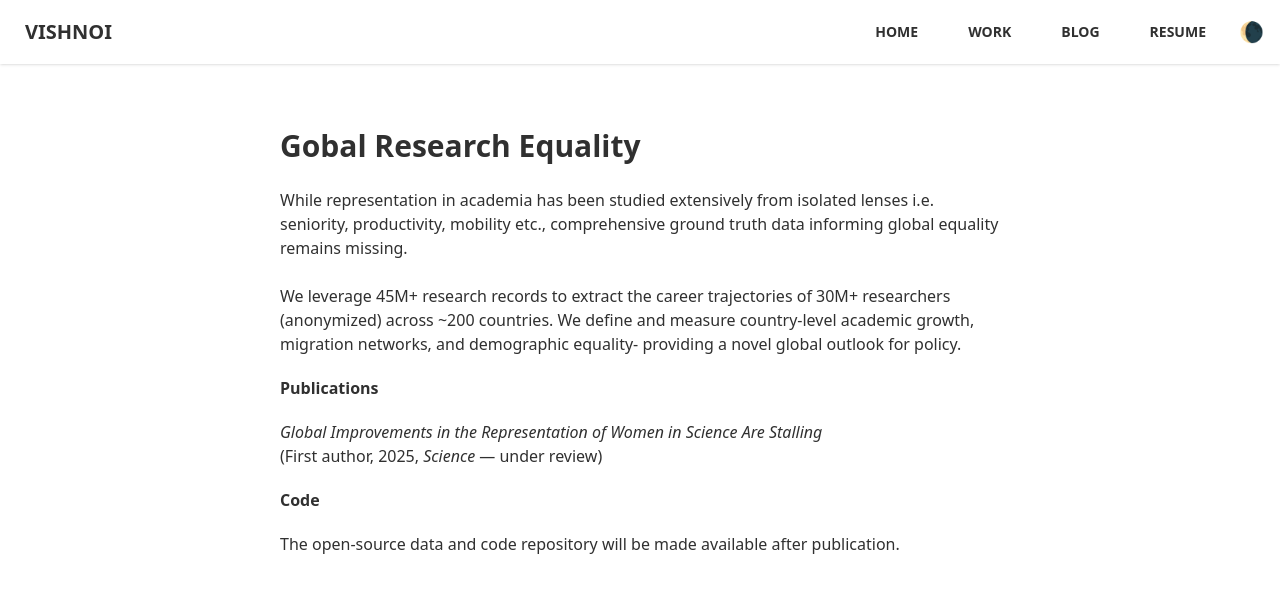
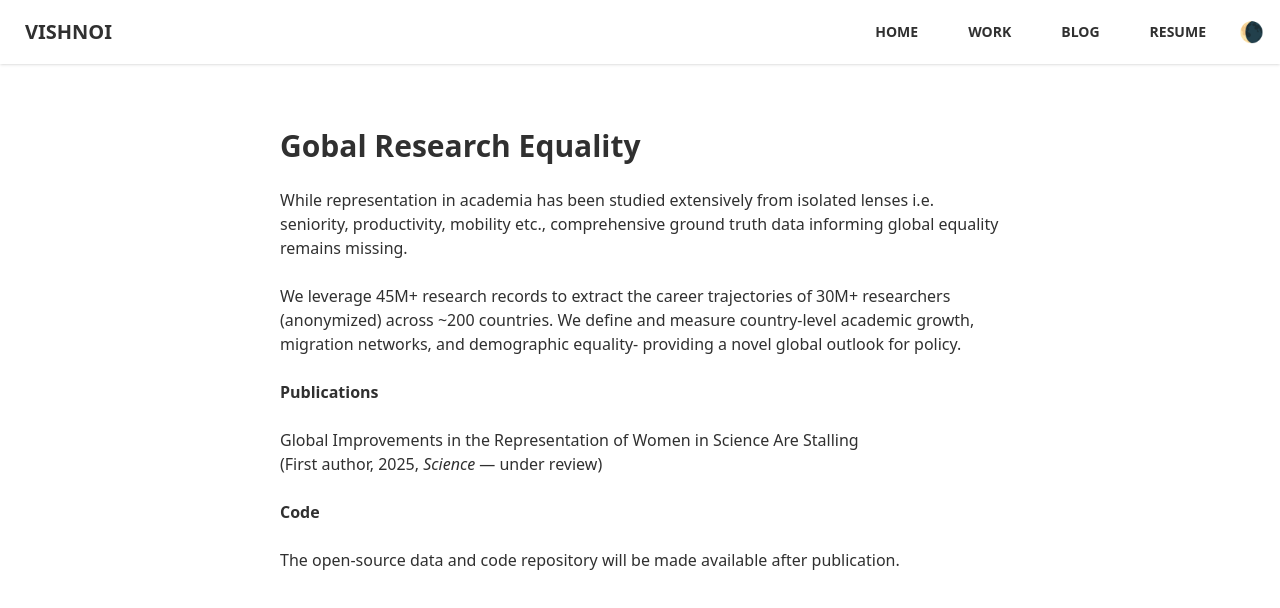
Before and after one commit to s-vishnoi/portfolio, a Vue app: page /demographics in a window 1280 px wide. Shown: the top 608 px of the page. Built offline with nearby package versions, Linux system fonts and the light colour scheme.

Commit message:
bike size

```diff
--- a/src/pages/Bikeability.vue
+++ b/src/pages/Bikeability.vue
@@ -5,11 +5,11 @@
             This dashboard visualizes bike traffic crashes and assigns bikeability scores across Chicago community areas.
             Users can glean quick insights and help identify areas for improvement.
         </p>
-      <div class="rounded-lg overflow-hidden shadow-md border border-gray-200">
+      <div class="rounded-lg overflow-hidden shadow-md">
         <iframe
           src="https://chicago-bike-dashboard.onrender.com"
-          width="100%"
-          height="900"
+          width="110%"
+          height="1000"
           style="border: none;"
         ></iframe>
       </div>
--- a/src/pages/Demographics.vue
+++ b/src/pages/Demographics.vue
@@ -18,14 +18,14 @@
 
     </p>
 
-    <h1 class="text-1.5xl font-bold mt-2 mb-0 leading-none">Publications</h1>
-    <p class="italic mt-0">
+    <h1 class="text-1.5xl font-bold mt-2 mb-1">Publications</h1>
+    <p>
       Global Improvements in the Representation of Women in Science Are Stalling <br>
       <span class="not-italic">(First author, 2025, <em>Science</em> — under review)</span>
     </p>
 
-    <h1 class="text-1.5xl font-bold mt-2 mb-0 leading-none">Code</h1>
-    <p class="mt-0">
+    <h1 class="text-1.5xl font-bold mt-2 mb-1">Code</h1>
+    <p>
       The open-source data and code repository will be made available after publication.
     </p>
   </main>
--- a/src/pages/UrbanScaling.vue
+++ b/src/pages/UrbanScaling.vue
@@ -28,13 +28,13 @@
       Bayesian methods allow modeling for time and regional variations heirarchically while maintaining transparency, delivering state-of-the-art estimates.
     </p>
 
-    <h3 class="text-1.5xl font-bold mt-2">Publications</h3>
+    <h2 class="text-1.5xl font-bold mt-2">Publications</h2>
     <p class="italic">
       Changes in poverty and ethnic diversity predict the murder rate of US metropolitan statistical areas over a 60-year period <br>
       <span class="not-italic">(Second author, 2025, <em>Nature Human Behavior</em> — under review)</span>
     </p>
 
-    <h3 class="text-1.5xl font-bold mt-2">Code</h3>
+    <h2 class="text-1.5xl font-bold mt-2">Code</h2>
     <p>
       The open-source data and code repository will be made available after publication.
     </p>
```
